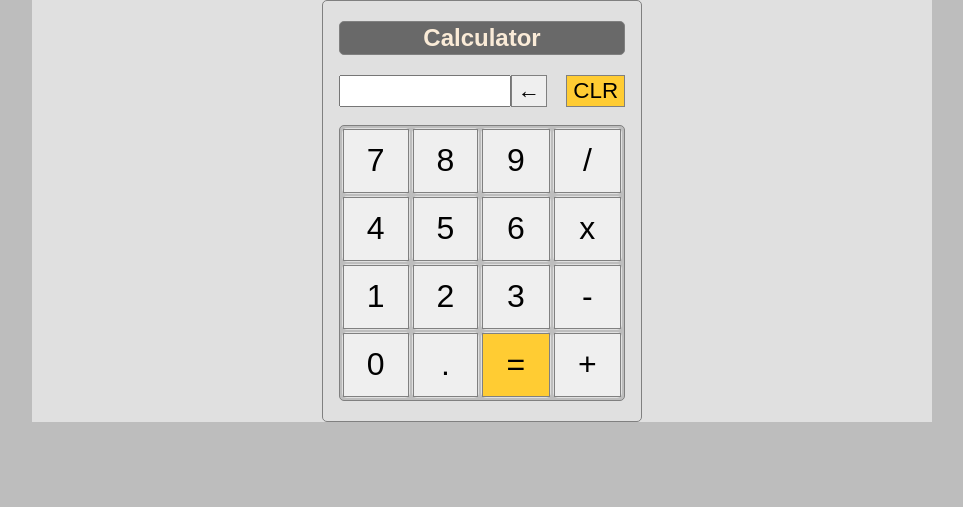
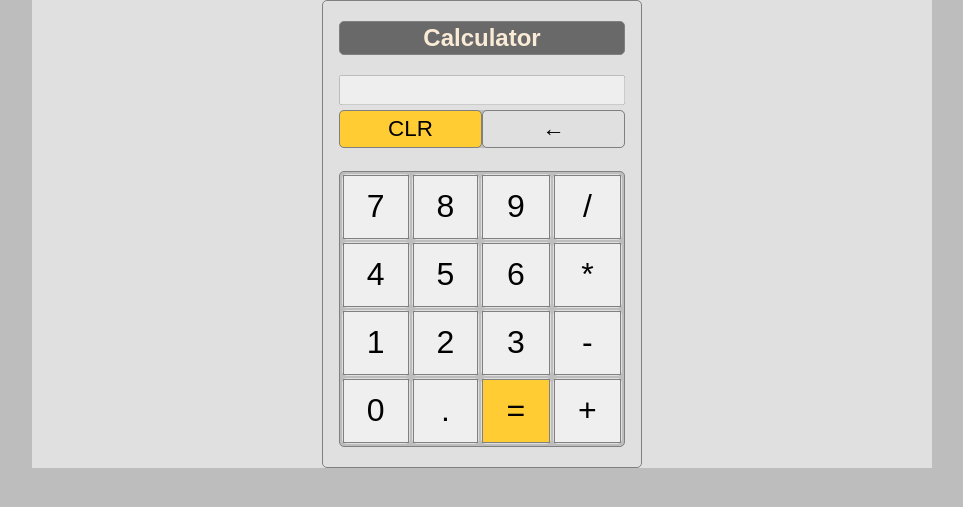
Before and after one commit to garydavenport73/bitOffice, a PHP site: page / in a window 1280 px wide, after a click that opens the changed part. Shown: the part 72-579 px from the top of the page, without its empty margins (158-1121 px from the left). Run offline with PHP 8.4, Linux system fonts and the light colour scheme.

Commit message:
new calculator using eval

```diff
--- a/globalVariables.js
+++ b/globalVariables.js
@@ -1,9 +1,12 @@
 /////////////////GLOBALS///////////////////
 //         calculator        //
-let calcString = "";
-let calculatorInput = document.getElementById('calculator-input');
-let charToAdd = "";
-let expressionSpan = document.getElementById('expression-span');
+// let calcString = "";
+// let calculatorInput = document.getElementById('calculator-input');
+// let charToAdd = "";
+// let expressionSpan = document.getElementById('expression-span');
+
+
+let calcInput = document.getElementById('calculator-input');
 
 //-------------tables-----------------------
 let tableElement = document.getElementById('tables-table');
--- a/index.html
+++ b/index.html
@@ -175,36 +175,37 @@
     </main>
     <main id="main-calculator">
         <h2>Calculator</h2>
-        <div id="calculator-result-row"><input type=text id='calculator-input'>
-            <button onclick=buildCalcString(this)>&larr;</button>
-            <span class="filler"></span>
-            <button onclick=buildCalcString(this) class="special-calculator-button">CLR</button>
-        </div>
-        <span id="expression-span"></span>
+        <input type=text id='calculator-input' disabled>
+        <nav id="calc-clr">
+            <button class="special-calculator-button" id="clear-calc">CLR</button>
+            <button id="remove-last-char">&larr;</button>
+        </nav>
+
+        <div id="last-calculator-expression"></div>
         <table id="calculator-table">
             <tr>
-                <td><button onclick=buildCalcString(this)>7</button></td>
-                <td><button onclick=buildCalcString(this)>8</button></td>
-                <td><button onclick=buildCalcString(this)>9</button></td>
-                <td><button onclick=buildCalcString(this)>/</button></td>
+                <td><button class='build-calc-string'>7</button></td>
+                <td><button class='build-calc-string'>8</button></td>
+                <td><button class='build-calc-string'>9</button></td>
+                <td><button class='build-calc-string'>/</button></td>
             </tr>
             <tr>
-                <td><button onclick=buildCalcString(this)>4</button></td>
-                <td><button onclick=buildCalcString(this)>5</button></td>
-                <td><button onclick=buildCalcString(this)>6</button></td>
-                <td><button onclick=buildCalcString(this)>x</button></td>
+                <td><button class='build-calc-string'>4</button></td>
+                <td><button class='build-calc-string'>5</button></td>
+                <td><button class='build-calc-string'>6</button></td>
+                <td><button class='build-calc-string'>*</button></td>
             </tr>
             <tr>
-                <td><button onclick=buildCalcString(this)>1</button></td>
-                <td><button onclick=buildCalcString(this)>2</button></td>
-                <td><button onclick=buildCalcString(this)>3</button></td>
-                <td><button onclick=buildCalcString(this)>-</button></td>
+                <td><button class='build-calc-string'>1</button></td>
+                <td><button class='build-calc-string'>2</button></td>
+                <td><button class='build-calc-string'>3</button></td>
+                <td><button class='build-calc-string'>-</button></td>
             </tr>
             <tr>
-                <td><button onclick=buildCalcString(this)>0</button></td>
-                <td><button onclick=buildCalcString(this)>.</button></td>
-                <td><button id="equals-button" class="special-calculator-button" onclick=buildCalcString(this)>=</button></td>
-                <td><button onclick=buildCalcString(this)>+</button></td>
+                <td><button class='build-calc-string'>0</button></td>
+                <td><button class='build-calc-string'>.</button></td>
+                <td><button class="special-calculator-button" id="equals-button">=</button></td>
+                <td><button class='build-calc-string'>+</button></td>
             </tr>
         </table>
     </main>
@@ -215,7 +216,7 @@
     <script src="./tables/tables_javascript.js"></script>
     <script src="./contacts/contacts_javascript.js"></script>
     <script src="./calendar/calendar_javascript.js"></script>
-    <script src="./calculator/calculator_javascript.js"></script>
+    <script src="./newCalculator/newCalculator_javascript.js"></script>
     <script>
         showMain('main-startup');
         window.onbeforeunload = askConfirm;
--- a/newCalculator/newCalculator_javascript.js
+++ b/newCalculator/newCalculator_javascript.js
@@ -1,7 +1,13 @@
-let calcInput = document.getElementById('calculator-input');
+document.getElementById("clear-calc").addEventListener("click", clearCalc);
+document.getElementById("remove-last-char").addEventListener("click", removeLastChar);
+document.getElementById("equals-button").addEventListener("click", evaluateCalculatorInput);
+let theseCalculatorButtons = document.getElementsByClassName('build-calc-string');
+for (let calculatorButton of theseCalculatorButtons) {
+    calculatorButton.addEventListener("click", () => { buildCalcString(calculatorButton.innerHTML) });
+}
 
-function buildCalcString(clickedButton) {
-    calcInput.value += clickedButton.innerHTML;
+function buildCalcString(str) {
+    calcInput.value += str;
 }
 
 function clearCalc() {
@@ -13,10 +19,14 @@ function removeLastChar() {
 }
 
 function evaluateCalculatorInput() {
-    document.getElementById('last-calculator-expression').innerHTML = calcInput.value;
+    let sanitizedValue = calcInput.value.replace(/[^-+/*\d.]/g, '');
+    if (sanitizedValue != calcInput.value) {
+        alert("Unallowed characters replaced with empty space during evaluation.");
+    }
+    document.getElementById('last-calculator-expression').innerHTML = "Evaluated: " + sanitizedValue;
     let result = '';
     try {
-        result = eval(calcInput.value);
+        result = eval(sanitizedValue);
     } catch (error) {
         result = error;
     }
--- a/style.css
+++ b/style.css
@@ -325,49 +325,6 @@ pre {
 }
 
 
-/*  CALCULATOR STUFF */
-
-.filler {
-    flex-grow: 1;
-}
-
-#calculator-table {
-    /* background-color: lightblue; */
-    width: 90%;
-    min-width: 0%;
-}
-
-#calculator-table td button {
-    font-size: 2rem;
-    width: 100%;
-    height: 4rem;
-}
-
-.special-calculator-button {
-    background-color: #ffcc33;
-    border: 1px solid grey;
-}
-
-#calculator-result-row {
-    display: flex;
-    flex-direction: row;
-}
-
-#calculator-result-row * {
-    font-size: 1.4rem;
-}
-
-#calculator-result-row input {
-    width: 60%;
-}
-
-#expression-span {
-    overflow-wrap: anywhere;
-    min-height: 18px;
-    color: grey;
-}
-
-
 /*  CALCULATOR STUFF ENDS*/
 
 
@@ -603,6 +560,44 @@ main {
 }
 
 
+/*  CALCULATOR STUFF */
+
+#calculator-table {
+    width: 90%;
+    min-width: 0%;
+}
+
+#calculator-table td button {
+    font-size: 2rem;
+    width: 100%;
+    height: 4rem;
+}
+
+.special-calculator-button {
+    background-color: #ffcc33;
+    border: 1px solid grey;
+}
+
+#last-calculator-expression {
+    overflow-wrap: anywhere;
+    min-height: 18px;
+    color: grey;
+}
+
+#calculator-input {
+    width: 90%;
+    height: 30px;
+    font-size: 1.4rem;
+    text-align: right;
+}
+
+#calc-clr button {
+    width: 50%;
+    font-size: 1.4rem;
+    padding: 5px;
+}
+
+
 /* TABLET*/
 
 @media only screen and (min-width: 600px) {
```
